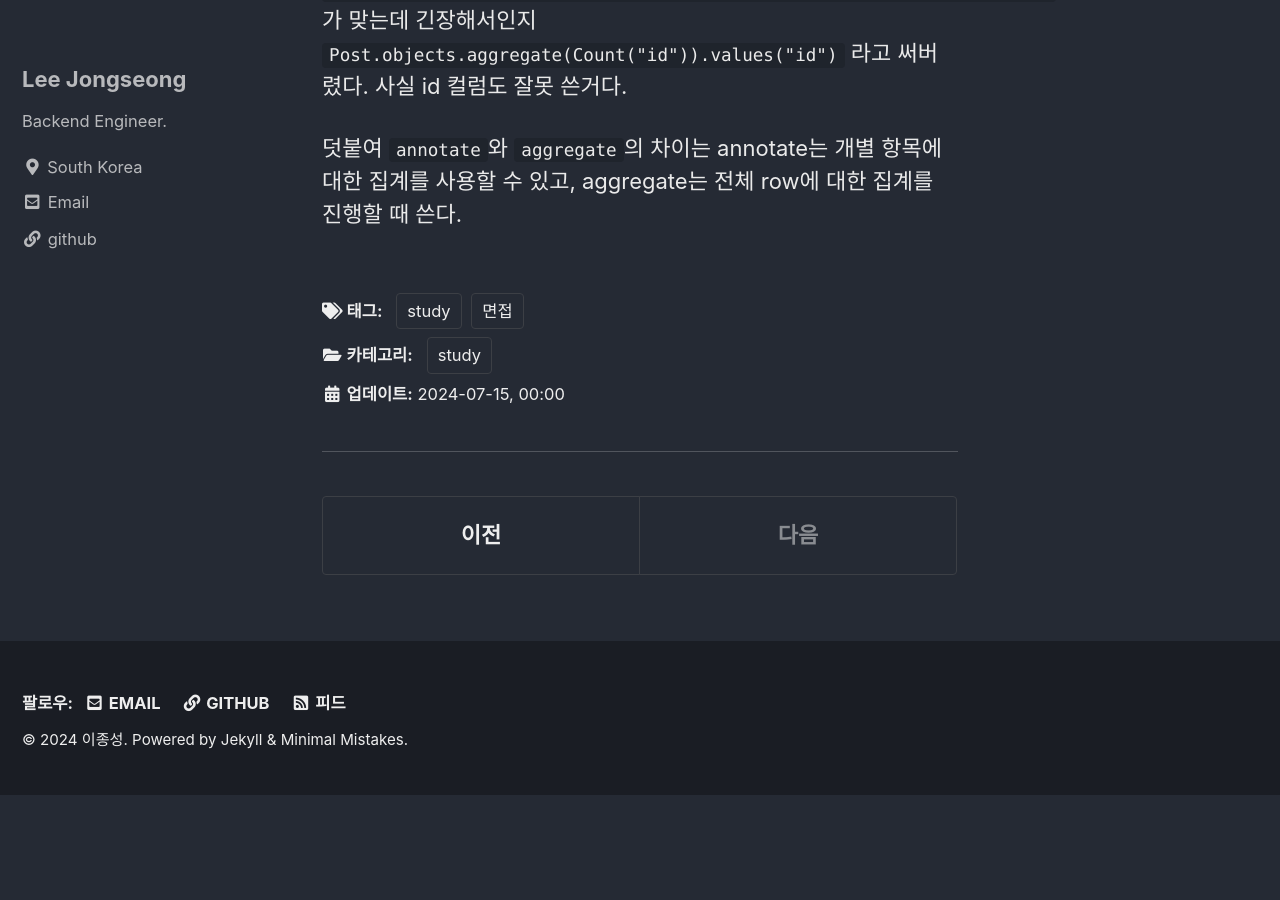
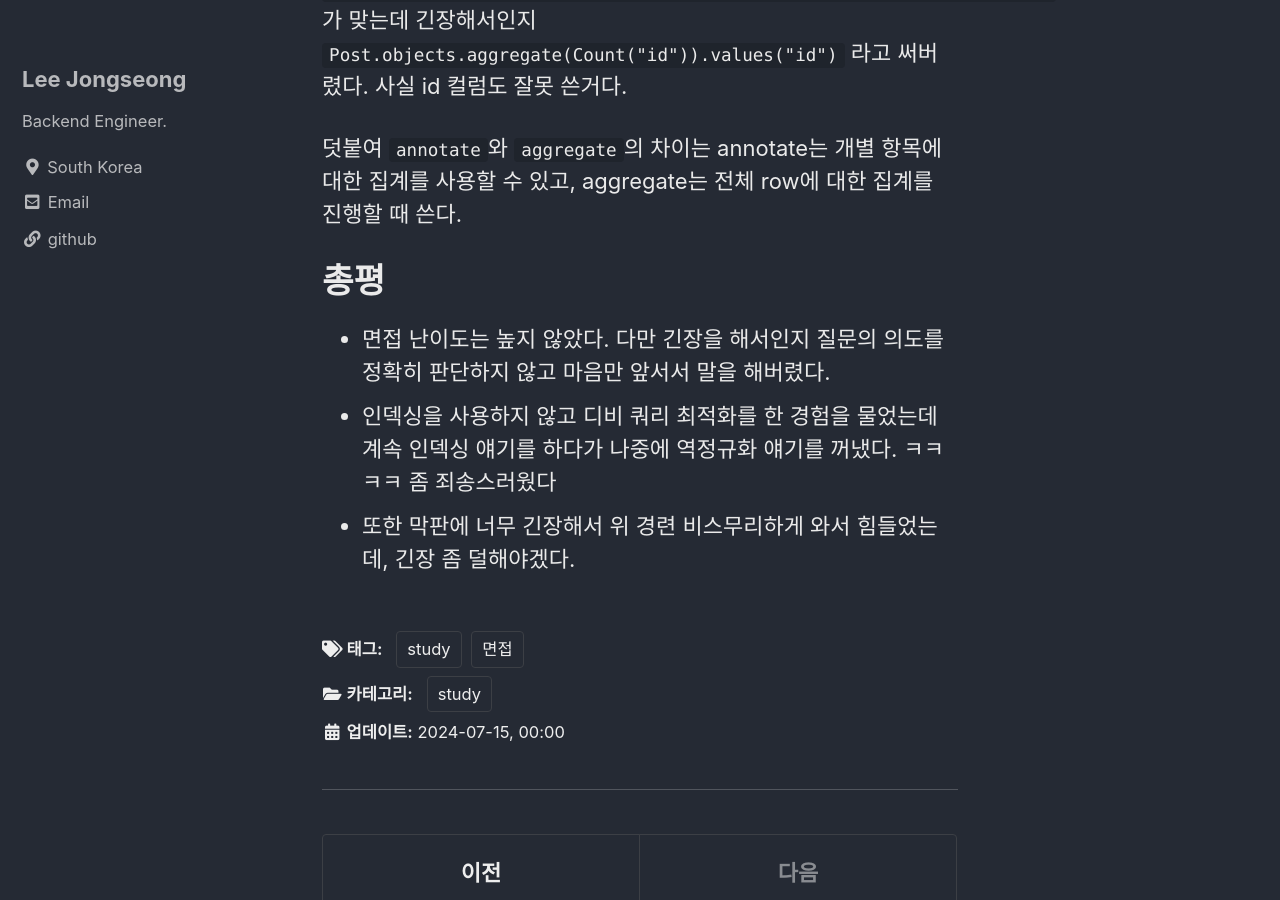
Before and after one commit to jongseong-dev/today-learn, a Jekyll site: the page built from study/_posts/2024/07/2024-07-15-20240715.md, in a window 1280 px wide and 900 px high, scrolled down 3479 px. Built offline with Jekyll 4.4.1, drawn with Linux system fonts in a browser that asks for light colours; cached includes are drawn as plain includes; before the commit the page ends 4274 px from its top, so only the background shows below that.

Commit message:
feat: 오늘 면접 본 거 자체 피드백

```diff
--- a/study/_posts/2024/07/2024-07-15-20240715.md
+++ b/study/_posts/2024/07/2024-07-15-20240715.md
@@ -88,3 +88,11 @@ django orm에서 aggregate를 하는 방법에 대해 물었는데, 너무 자
 `Post.objects.aggregate(Count("id")).values("id")` 라고 써버렸다. 사실 id 컬럼도 잘못 쓴거다.
 
 덧붙여 `annotate`와 `aggregate`의 차이는 annotate는 개별 항목에 대한 집계를 사용할 수 있고, aggregate는 전체 row에 대한 집계를 진행할 때 쓴다.
+
+
+
+# 총평
+
+- 면접 난이도는 높지 않았다. 다만 긴장을 해서인지 질문의 의도를 정확히 판단하지 않고 마음만 앞서서 말을 해버렸다.
+- 인덱싱을 사용하지 않고 디비 쿼리 최적화를 한 경험을 물었는데 계속 인덱싱 얘기를 하다가 나중에 역정규화 얘기를 꺼냈다. ㅋㅋㅋㅋ 좀 죄송스러웠다
+- 또한 막판에 너무 긴장해서 위 경련 비스무리하게 와서 힘들었는데, 긴장 좀 덜해야겠다.
```
